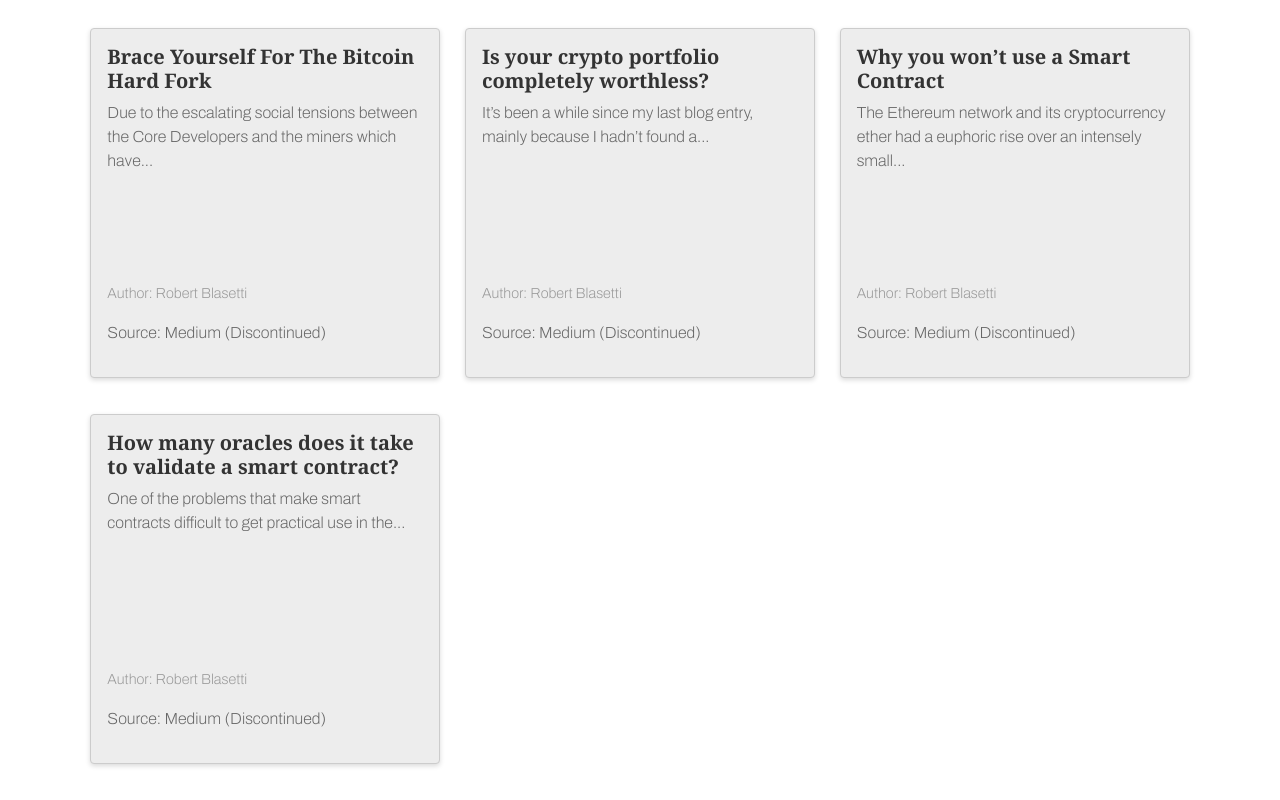
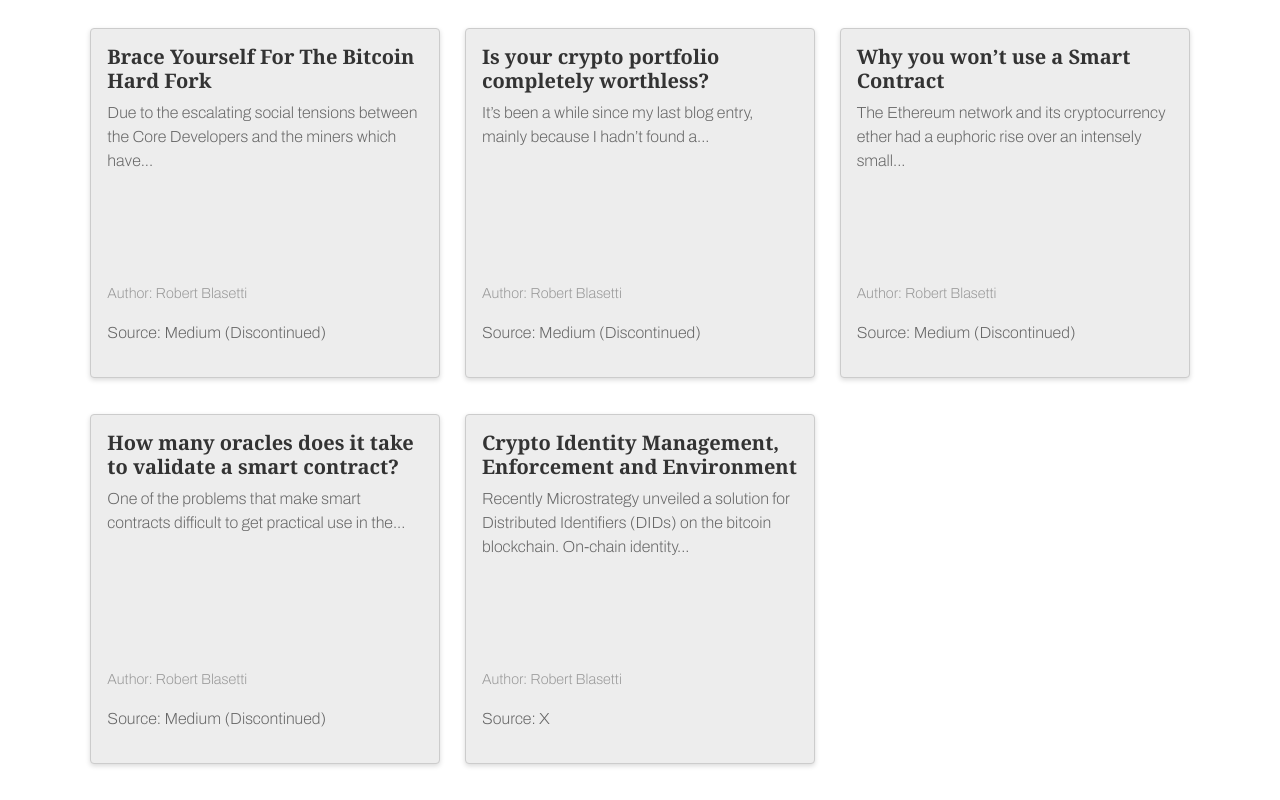
Before and after one commit to rob-blasetti/rob-blasetti.github.io, a React (Create React App) app: page /blog in a window 1280 px wide. Shown: the part 1286-2086 px from the top of the page. Built offline with nearby package versions, Linux system fonts and the light colour scheme; no server answers.

Commit message:
blog may 2nd 2024

```diff
--- a/src/components/BlogData.js
+++ b/src/components/BlogData.js
@@ -500,6 +500,25 @@ Another reason for the decreasing in volatility is the development of the tools
       author: "Robert Blasetti",
       source: "Medium (Discontinued)",
       lastUpdated: "9 September, 2019"
+    },
+    {
+      id: 14,
+      title: "Crypto Identity Management, Enforcement and Environment",
+      content: `Recently Microstrategy unveiled a solution for Distributed Identifiers (DIDs) on the bitcoin blockchain. On-chain identity is a nut crypto pioneers have been trying to crack for many years. It’s a difficult problem because it’s a solution in need of a proper environment, which cannot so much be prescribed as it is chosen by a community. Heralded by some as a timely solution for identity management on the blockchain, and scoffed at by others as the worst exploitation of the bitcoin chain since ordinals. Let’s have a look at the identity management problem.
+
+      One thing is clear, in order for the crypto industry to mature into well functioning communities we need an identity system that is persistent, immutable and accepted by the field as a standard.
+
+      There have been many example attempts of identity management on-chain. Back in 2015 Vinny Lingham's Civic set out to sort out identity management, they issued a Civic pass and required a government issued ID to get you started. Vitalk detailed a solution for identity management on the Ethereum chain through the use of Soulbound Tokens, through an NFT that is bound to an Etheruem account you have a kind of identity management that could essentially be passed from person to person by giving away the keys to the account.
+
+      Herein lies the issue, is identity supposed to be bound to a human? If so, we need some sort of institution to verify the identity and tie it back to real life. If not, then it is enough that an identity can be bound to an account, and passed from person to person. At the heart of this issue is a deeply philosophical notion: Is identity a personal choice or does a historical identity trump your preference? If we don’t pin down digital identity on a human person, then there’s no way of ensuring the responsibility of that person to a society. To accumulate trust on that identity would be risky at best.
+
+      This notion can be extended to the entire blockchain field. Exactly what is it that we are building here? If the blockchain is simply a better money system, that’s one thing, but if we are innovating on governance that hits at the depth of how our society is structured. Looping back to our question about identity and the environment in which this innovation will be successful, it will have to deal with questions of law and order and how they are enforced. Rewards and publications will accrue on an identity when actions are made, just like in typical society. If the blockchain code is used to enforce law and order, the identity profile will have to be penalized or rewarded by the environment based on its actions.
+
+      This could well be the inception of a new way to structure a digital society. In this society an individuals' personhood and the laws that keep them in check are not enforced by fallible humans but rather agreed upon through a governance system and enforced by the code in the environment. As radically different as this is, it could be the beginning of a new kind of society where transparency leads the way in an individuals civic life but also in economy and government, allowing for a kind of flourishing of human potential that we have never seen before, and a mitigation of corruption. Luckily we have the digital world to use as a test bed for these ideas before they hit too close to home in the real world, we can only hope our transition to a cryptoworld will be smooth.
+      `,
+      author: "Robert Blasetti",
+      source: "X",
+      lastUpdated: "2 May, 2024"
     }
   ];
 
```
